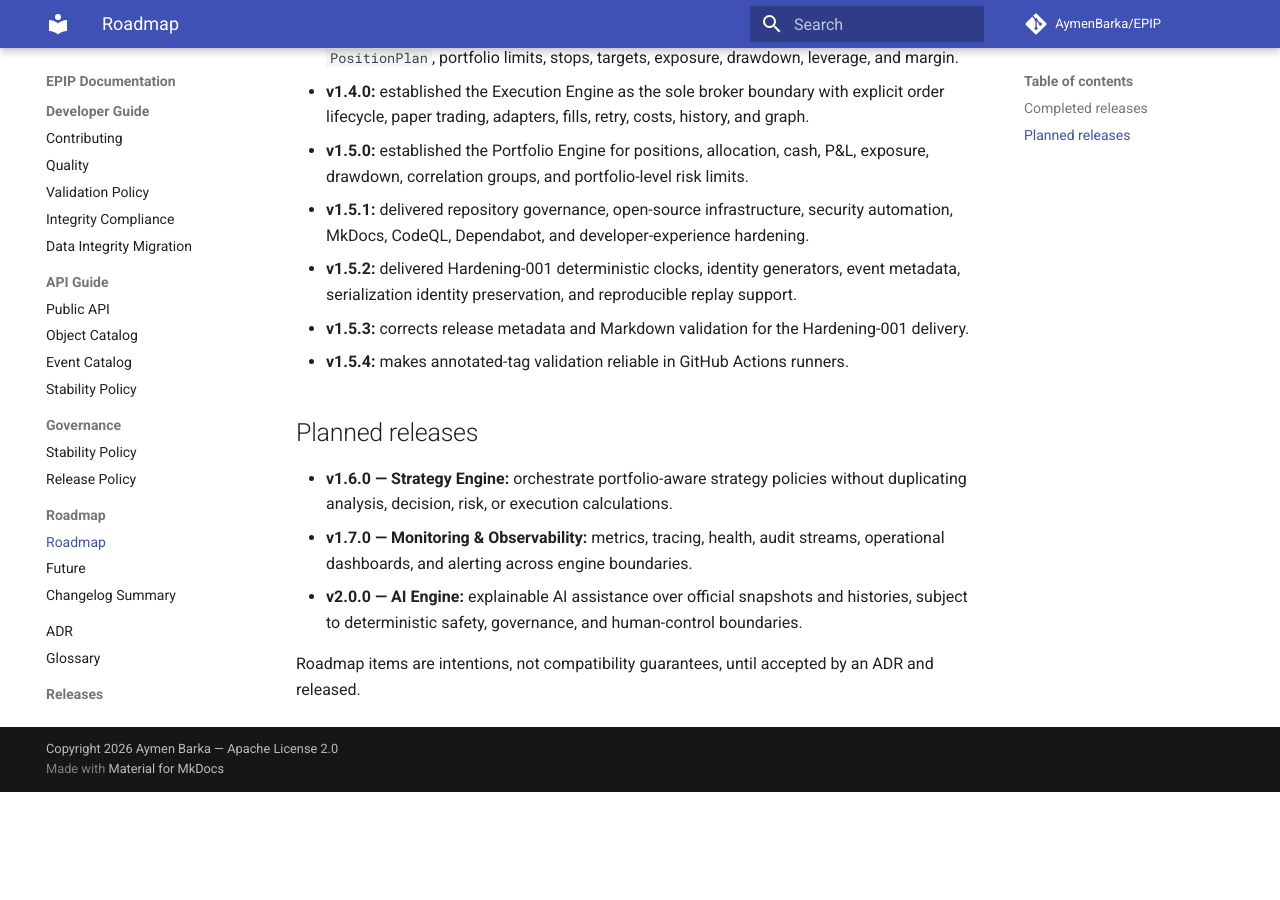
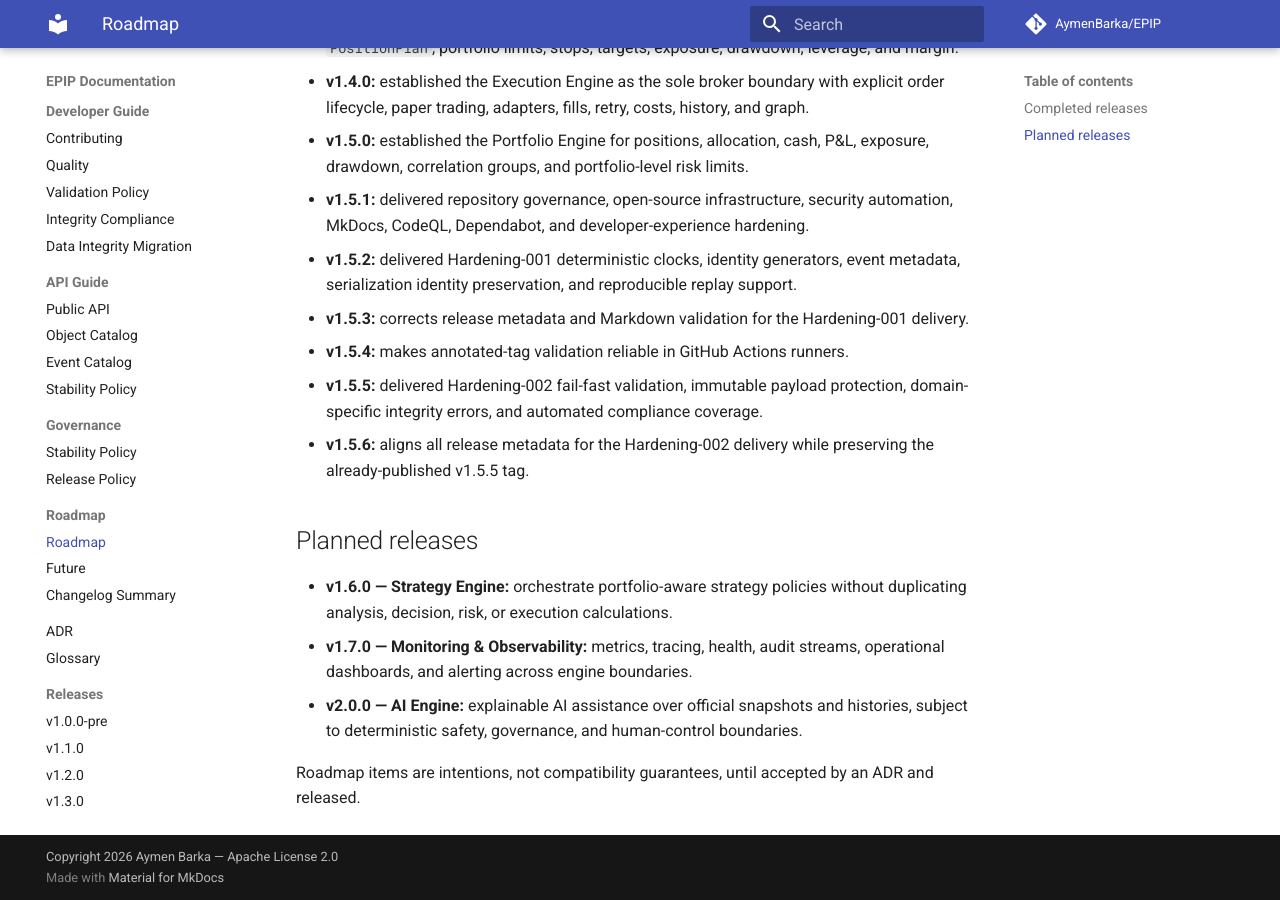
Before and after one commit to AymenBarka/EPIP, an MkDocs documentation site: the page built from docs/project/ROADMAP.md, in a window 1280 px wide and 900 px high, scrolled down 572 px. Built offline with MkDocs 1.6.1 and Material for MkDocs 9.7.7, drawn with Linux system fonts in a browser that asks for light colours; comment, search, counter and statistics services are not loaded; before the commit the page ends 1364 px from its top, so only the background shows below that.

Commit message:
fix(release): align Hardening-002 release metadata

```diff
--- a/docs/project/ROADMAP.md
+++ b/docs/project/ROADMAP.md
@@ -13,6 +13,8 @@
     v1.5.2 : Determinism and Identity
     v1.5.3 : Release metadata correction
     v1.5.4 : Release workflow correction
+    v1.5.5 : Hardening-002 Data Integrity
+    v1.5.6 : Hardening-002 release metadata correction
     v1.6.0 : Strategy Engine
     v1.7.0 : Monitoring and Observability
     v2.0.0 : AI Engine
@@ -38,6 +40,10 @@
   serialization identity preservation, and reproducible replay support.
 - **v1.5.3:** corrects release metadata and Markdown validation for the Hardening-001 delivery.
 - **v1.5.4:** makes annotated-tag validation reliable in GitHub Actions runners.
+- **v1.5.5:** delivered Hardening-002 fail-fast validation, immutable payload protection,
+  domain-specific integrity errors, and automated compliance coverage.
+- **v1.5.6:** aligns all release metadata for the Hardening-002 delivery while preserving the
+  already-published v1.5.5 tag.
 
 ## Planned releases
 
--- a/pyproject.toml
+++ b/pyproject.toml
@@ -4,7 +4,7 @@
 
 [project]
 name = "epip"
-version = "1.5.4"
+version = "1.5.6"
 description = "Elliott Pattern Intelligence Platform"
 readme = "README.md"
 requires-python = ">=3.13"
```
Also changed, not shown: CHANGELOG.md (+31 -0 lines), docs/project/releases/v1.5.5.md (added, +22 -0 lines), docs/project/releases/v1.5.6.md (added, +21 -0 lines).
